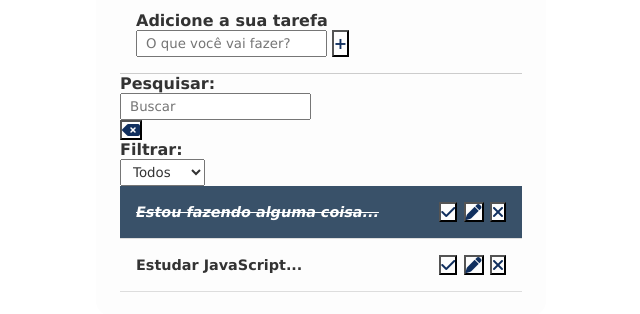
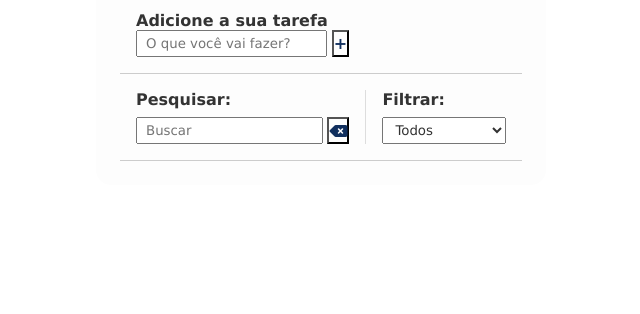
Before and after one commit to Niedja92/projectToDo, a plain HTML site: page index.html in a window 1280 px wide. Shown: the part 132-446 px from the top of the page, without its empty margins (319-959 px from the left). Drawn offline with Linux system fonts and the light colour scheme.

Commit message:
changing-selectors

```diff
--- a/index.html
+++ b/index.html
@@ -4,7 +4,12 @@
     <meta charset="UTF-8">
     <meta name="viewport" content="width=device-width, initial-scale=1.0">
     <title>ToDo List</title>
-    <link rel="stylesheet" href="https://cdnjs.cloudflare.com/ajax/libs/font-awesome/6.4.2/css/all.min.css" integrity="sha512-z3gLpd7yknf1YoNbCzqRKc4qyor8gaKU1qmn+CShxbuBusANI9QpRohGBreCFkKxLhei6S9CQXFEbbKuqLg0DA==" crossorigin="anonymous" referrerpolicy="no-referrer" />
+    <link
+        rel="stylesheet"
+        href="https://cdnjs.cloudflare.com/ajax/libs/font-awesome/6.4.2/css/all.min.css" integrity="sha512-z3gLpd7yknf1YoNbCzqRKc4qyor8gaKU1qmn+CShxbuBusANI9QpRohGBreCFkKxLhei6S9CQXFEbbKuqLg0DA=="
+        crossorigin="anonymous"
+        referrerpolicy="no-referrer"
+    />
     <link rel="stylesheet" href="css/styles.css">
     <script src="js/scripts.js" defer></script>
 </head>
@@ -16,7 +21,11 @@
         <form id="todo-form">
             <p>Adicione a sua tarefa</p>
             <div class="form-control">
-                <input type="text" id="todo-input" placeholder="O que você vai fazer?">
+                <input
+                    type="text"
+                    id="todo-input"
+                    placeholder="O que você vai fazer?"
+                />
                 <button type="submit">
                     <i class="fa-thin fa-plus"></i>
                 </button>
@@ -32,17 +41,17 @@
             </div>
             <button id="cancel-edit-btn">Cancelar</button>
         </form>
-        <div class="toolbar">
-            <div class="search">
+        <div id="toolbar">
+            <div id="search">
                 <h4>Pesquisar:</h4>
                 <form>
-                    <input type="text" id="search-input" placeholder="Buscar">
+                    <input type="text" id="search-input" placeholder="Buscar"/>
                     <button id="erase-button">
                         <i class="fa-solid fa-delete-left"></i>
                     </button>
                 </form>
             </div>
-            <div class="filter">
+            <div id="filter">
                 <h4>Filtrar:</h4>
                 <select id="filter-select">
                     <option value="all">Todos</option>
@@ -50,8 +59,8 @@
                     <option value="todo">A fazer</option>
                 </select>
             </div>
-            <div class="todo-list">
-                <div class="todo done">
+            <div id="todo-list">
+                <!-- <div class="todo done">
                     <h3>Estou fazendo alguma coisa...</h3>
                     <button id="finish-todo">
                         <i class="fa-solid fa-check"></i>
@@ -74,7 +83,7 @@
                     <button id="remove-todo">
                         <i class="fa-solid fa-xmark"></i>
                     </button>
-                </div>
+                </div> -->
             </div>
         </div>
     </div>
```
